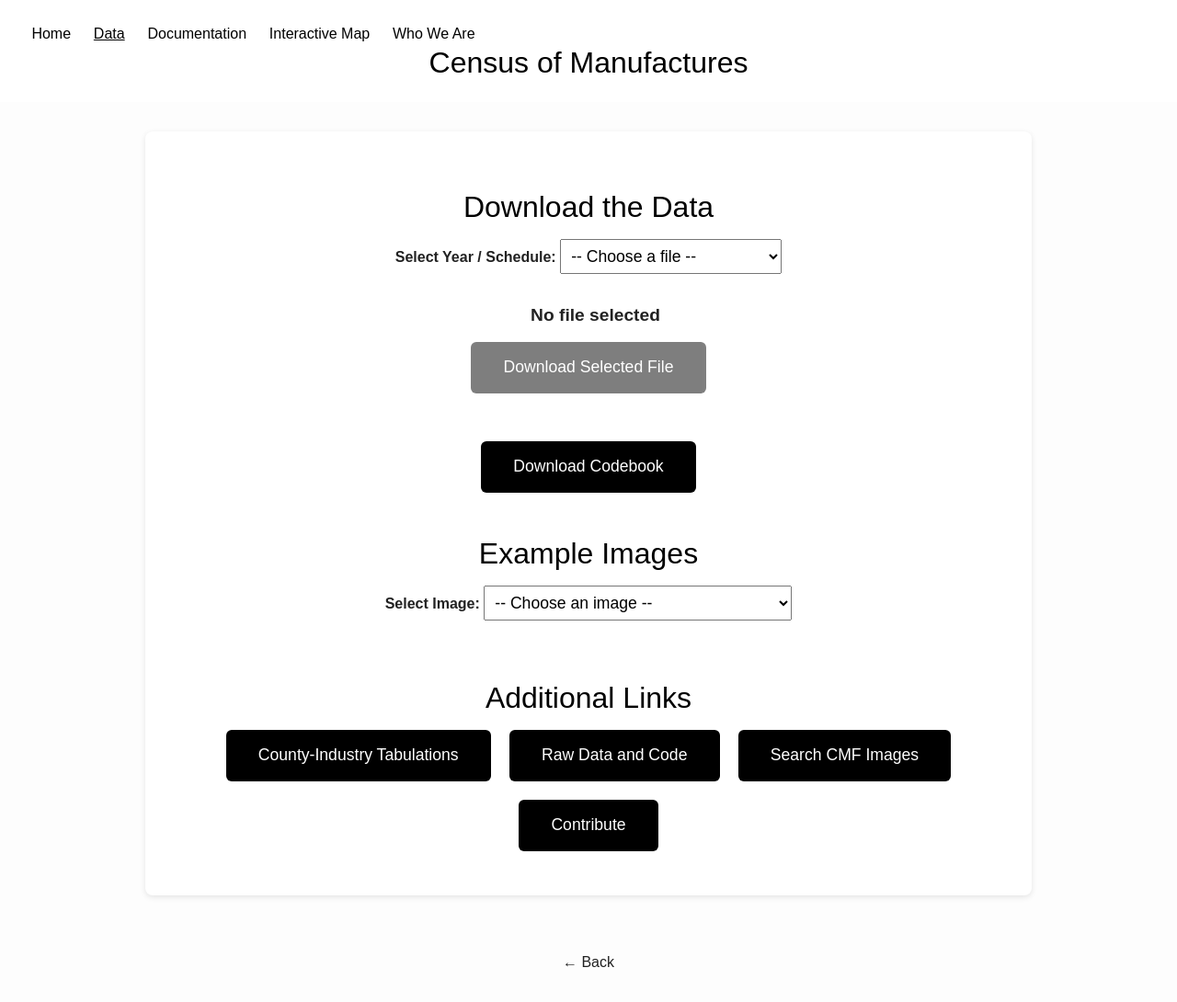
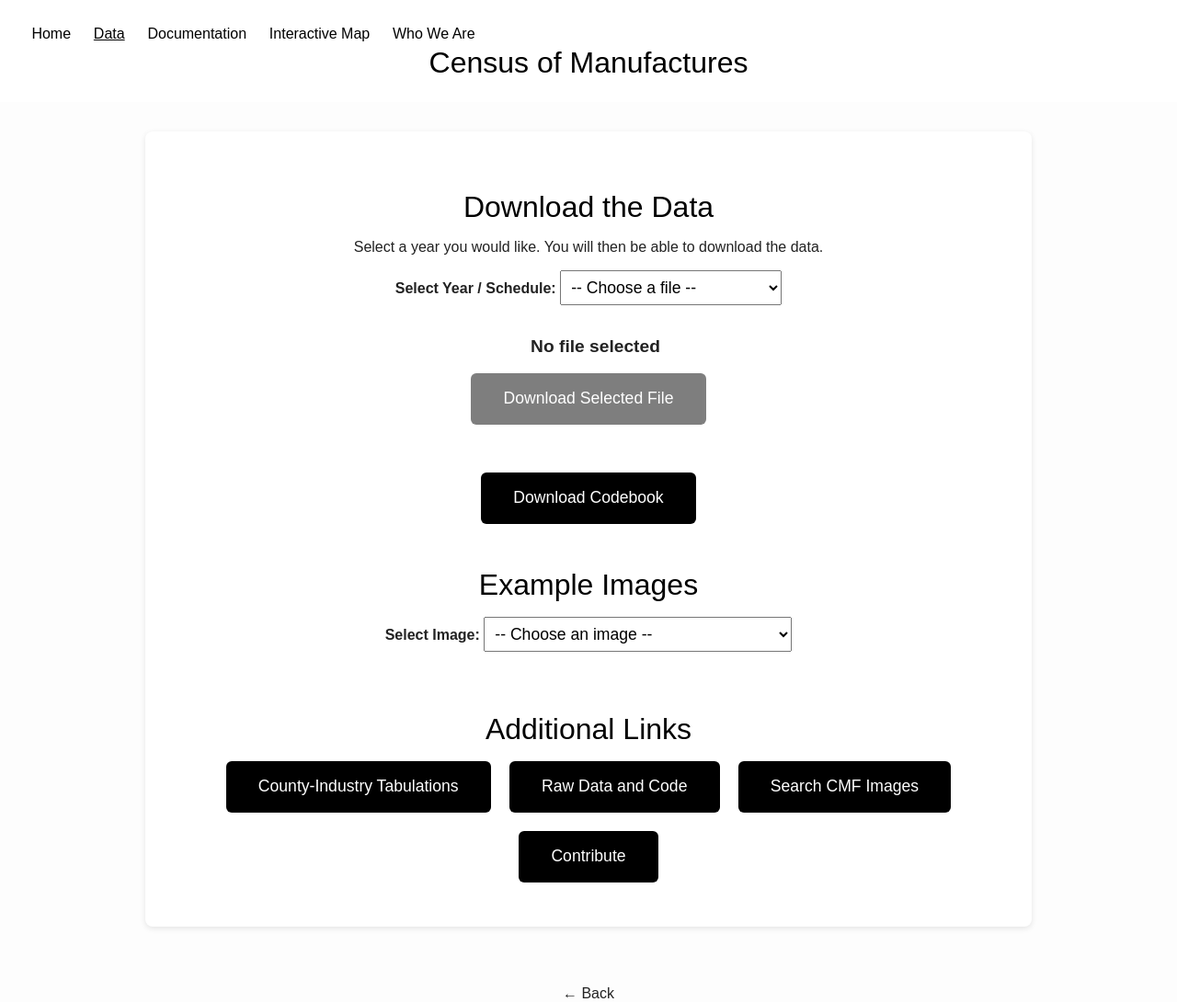
Before and after one commit to allen-otterstrom/CMF_data, a Jekyll site: the page built from get-data.md, in a window 1280 px wide. Shown: the whole page at 92% size. Built offline with Jekyll 4.4.1, drawn with Linux system fonts in a browser that asks for light colours; before the commit the page ends 1056 px from its top, so only the background shows below that.

Commit message:
Update get-data.md

```diff
--- a/get-data.md
+++ b/get-data.md
@@ -4,6 +4,8 @@ title: Get the Data
 ---
 
 # Download the Data
+
+Select a year you would like. You will then be able to download the data.
 
 <label for="data-dropdown"><strong>Select Year / Schedule:</strong></label>
 <select id="data-dropdown" onchange="updateSelectedFile(this.value)">
```
